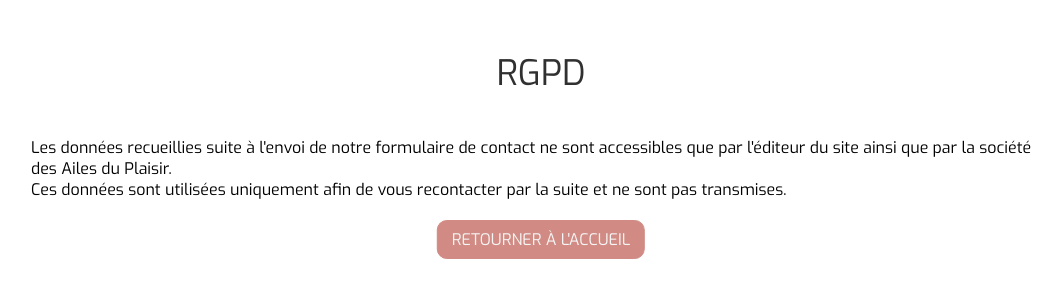
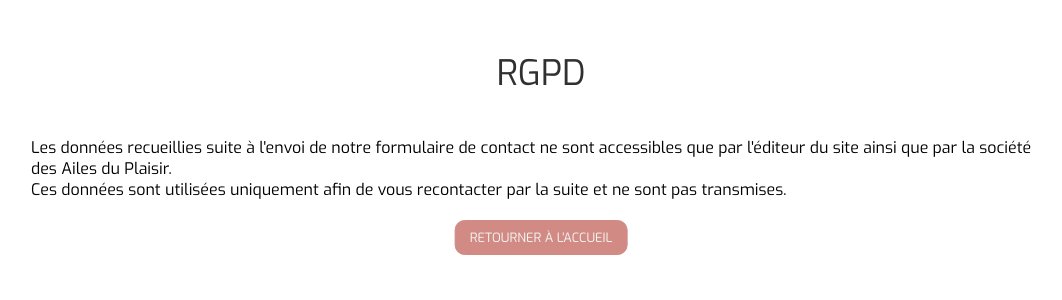
Before and after one commit to baptiste-officiel/LADP, a PHP site: page /index.php?action=rgpd in a window 1280 px wide. Shown: the top 300 px of the page, without its empty margins (99-1161 px from the left). Run offline with PHP 8.4, Linux system fonts and the light colour scheme.

Commit message:
modif btn retour accueil

```diff
--- a/app/Public/front/css/style.css
+++ b/app/Public/front/css/style.css
@@ -322,6 +322,8 @@ footer#pied a {
   margin-top: 20px;
   margin-left: 50%;
   transform: translateX(-50%);
+  text-align: center;
+  font-size: 0.8rem;
 }
 
 #confirmation p {
--- a/app/Public/front/css/style.scss
+++ b/app/Public/front/css/style.scss
@@ -408,6 +408,8 @@ footer#pied{
         margin-top: 20px;
         margin-left: 50%;
         transform: translateX(-50%);
+        text-align: center;
+        font-size: 0.8rem;
     }
 }
 
```
Also changed, not shown: 1 other file.
